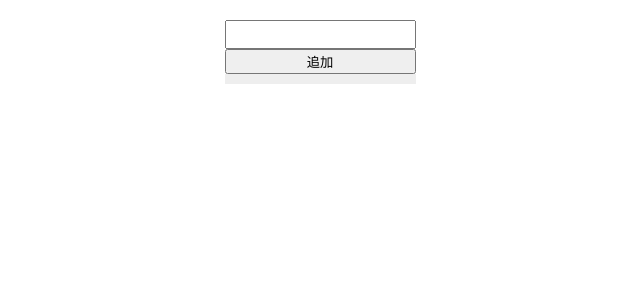
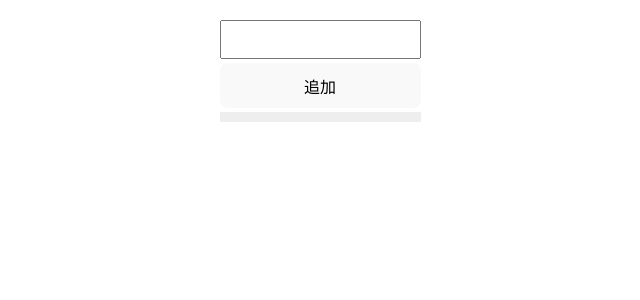
Before and after one commit to technote-space/tauri-react-app, a React (Vite) app: page / in a window 1280 px wide. Shown: the top 300 px of the page, without its empty margins (320-960 px from the left). Built offline with nearby package versions, Linux system fonts and the light colour scheme.

Commit message:
chore: tweaks

```diff
--- a/src/App.css
+++ b/src/App.css
@@ -109,11 +109,12 @@ li b {
     flex-direction: column;
 }
 .input-new-url {
-    padding: 5px;
+    padding: 10px;
 }
 
 .input-url {
     width: 98%;
+    padding: 5px;
 }
 
 .delete-button {
--- a/src/App.tsx
+++ b/src/App.tsx
@@ -77,7 +77,7 @@ function App() {
           value={ newUrl }
           onChange={ handleInputNewUrl }
         />
-        <input type="button" value="追加" onClick={ handleClick }/>
+        <button onClick={ handleClick }>追加</button>
       </div>
       <ResponsiveReactGridLayout
         className="layout"
@@ -101,14 +101,12 @@ function App() {
               url={ url }
               controls={ true }
               width="auto"
-              height={ currentLayout[url]?.h * 300 - 66 }
+              height={ currentLayout[url]?.h * 300 - 72 }
             />
-            <input
+            <button
               className="delete-button"
-              type="button"
-              value="削除"
               onClick={ handleDelete[url] }
-            />
+            >削除</button>
           </div>) }
       </ResponsiveReactGridLayout>
     </div>
--- a/src/index.css
+++ b/src/index.css
@@ -44,9 +44,10 @@ button {
     font-size: 1em;
     font-weight: 500;
     font-family: inherit;
-    background-color: #1a1a1a;
+    background-color: #666;
     cursor: pointer;
     transition: border-color 0.25s;
+    margin: 4px 0;
 }
 
 button:hover {
```
